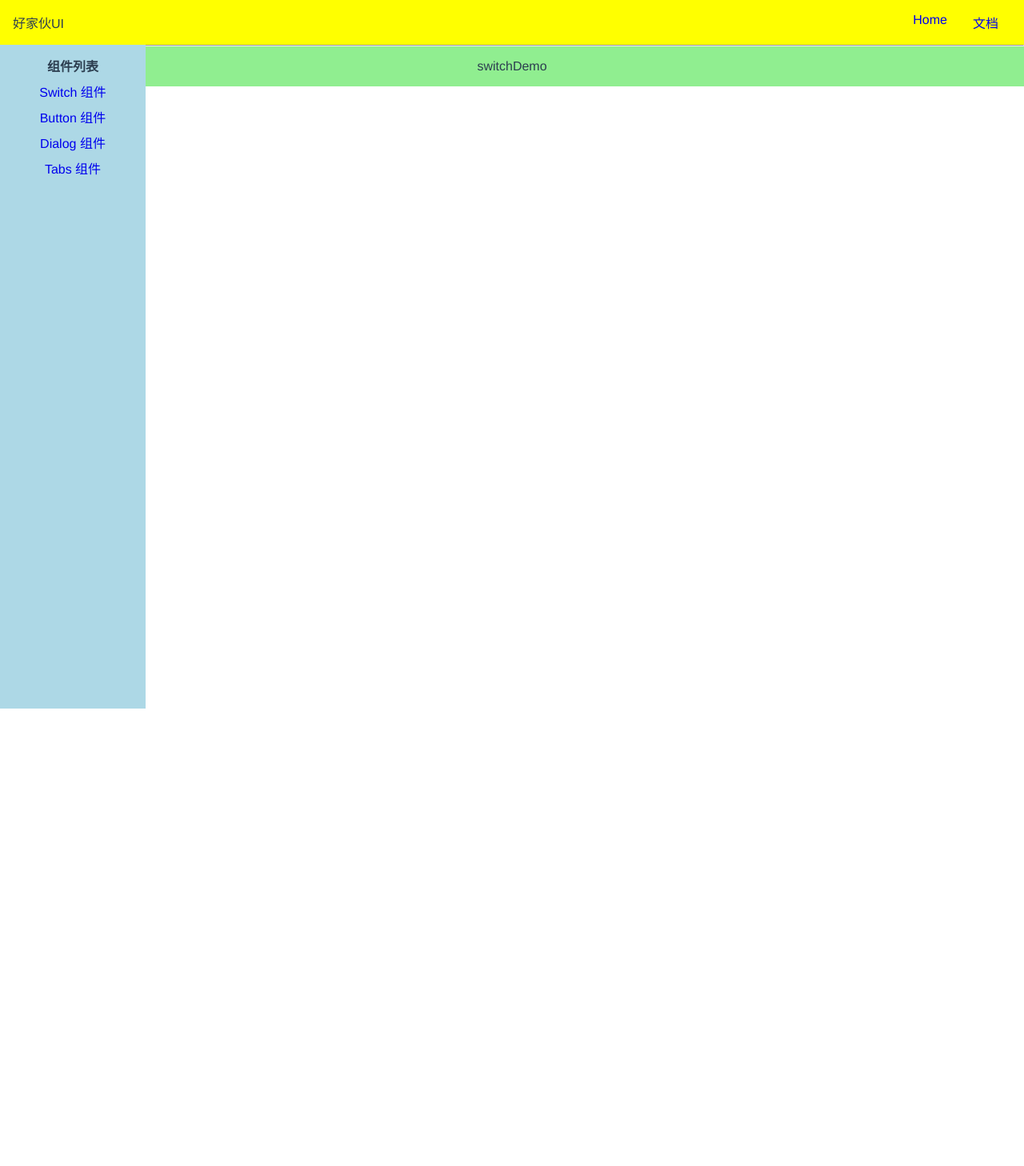
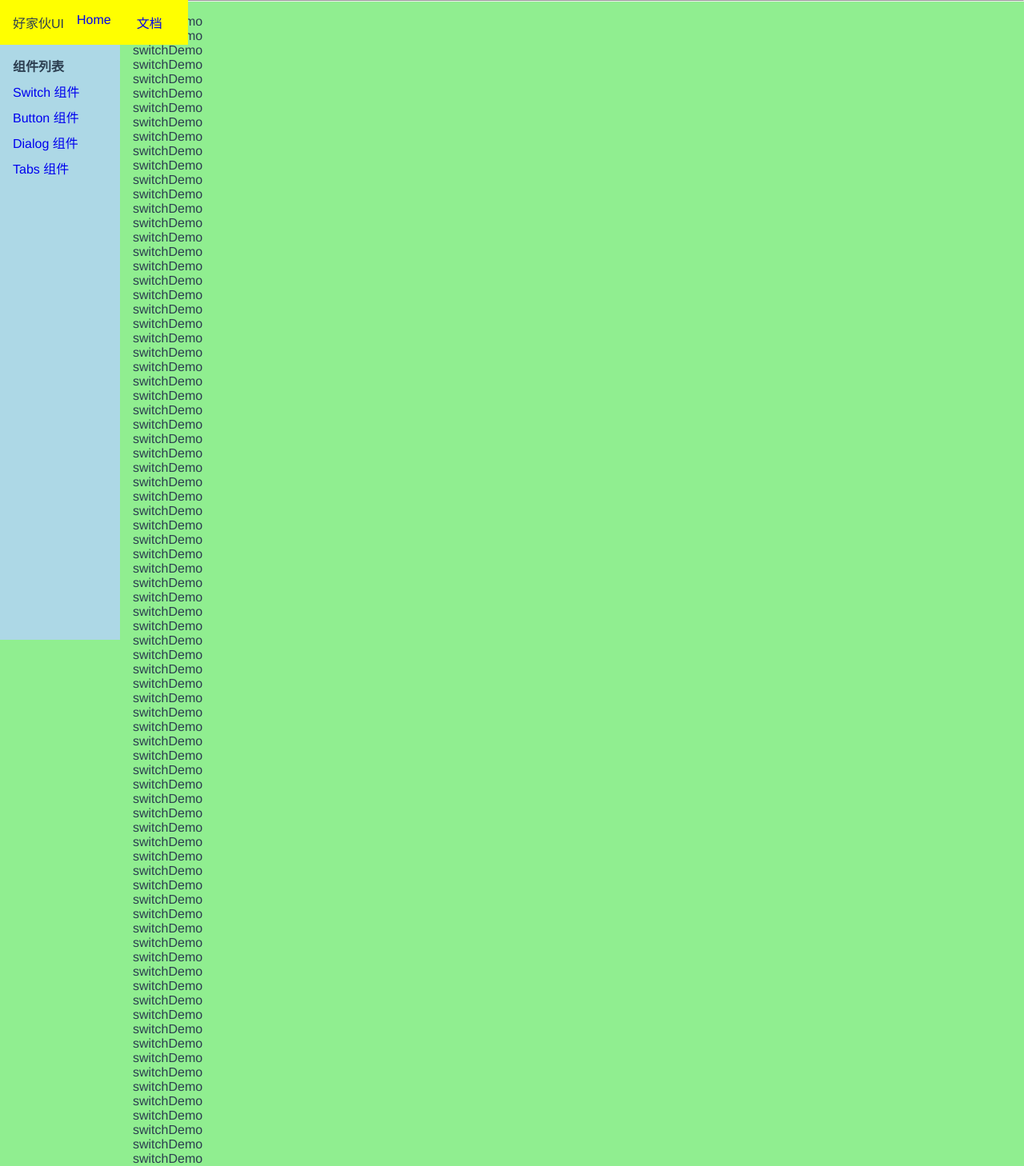
Before and after one commit to Glen-Ni/vue3wheels, a Vue app: page /#/doc/switch in a window 1280 px wide. Shown: the top 1458 px of the page at 80% size. Before the commit the page ends 800 px from the top, so only its background shows below. Built offline with nearby package versions, Linux system fonts and the light colour scheme.

Commit message:
样式优化

```diff
--- a/src/components/TopNav.vue
+++ b/src/components/TopNav.vue
@@ -17,10 +17,8 @@ export default {
   components: {},
   setup() {
     const asideVisible = inject("asideVisible");
-    console.log("topnav中：", asideVisible.value);
     const toogleAside = () => {
       asideVisible.value = !asideVisible.value;
-      console.log("clicked");
     };
     return { toogleAside };
   },
@@ -31,7 +29,9 @@ export default {
   background-color: yellow;
   display: flex;
   padding: 16px;
-  position: relative;
+  position: fixed;
+  top: 0;
+  left: 0;
   z-index: 10;
   align-items: center;
   justify-content: center;
--- a/src/index.css
+++ b/src/index.css
@@ -2,10 +2,12 @@
   font-family: Avenir, Helvetica, Arial, sans-serif;
   -webkit-font-smoothing: antialiased;
   -moz-osx-font-smoothing: grayscale;
-  text-align: center;
   color: #2c3e50;
 }
-span,div {
+span,
+div,
+aside,
+content {
   box-sizing: border-box;
 }
 body,
--- a/src/views/Doc.vue
+++ b/src/views/Doc.vue
@@ -1,5 +1,6 @@
 <template>
-  <TopNav />
+  <div class="layout">
+    <TopNav class="nav" />
     <div class="content">
       <aside v-if="asideVisible">
         <h2>组件列表</h2>
@@ -22,6 +23,7 @@
         <router-view />
       </main>
     </div>
+  </div>
 </template>
 <script>
 import { inject } from "vue";
@@ -39,10 +41,32 @@ export default {
 };
 </script>
 <style lang="scss">
+.layout {
+  display: flex;
+  flex-direction: column;
+  height: 100vh;
+  > .nav {
+    flex-shrink: 0;
+  }
+  > .content {
+    flex: 0;
+  }
+}
+
 .content {
   display: flex;
   > aside {
     flex-shrink: 0;
+  }
+  > main {
+    $asideWidth: 150px;
+    flex-grow: 1;
+    padding: 16px;
+    padding-left: $asideWidth + 16px;
+    background: lightgreen;
+  }
+}
+aside {
   background: lightblue;
   width: 150px;
   padding: 16px;
@@ -60,10 +84,4 @@ export default {
     }
   }
 }
-  > main {
-    flex-grow: 1;
-    padding: 16px;
-    background: lightgreen;
-  }
-}
 </style>
--- a/src/views/Home.vue
+++ b/src/views/Home.vue
@@ -4,8 +4,8 @@
     <h1>好家伙 UI</h1>
     <h2>用了好家伙UI，我直呼好家伙!</h2>
     <p class="actions">
-      <a href="###">GitHub</a>
-      <a href="#/doc">开始</a>
+      <a href="https://github.com/Glen-Ni/vue3wheels">GitHub</a>
+      <router-link to="/doc">开始</router-link>
     </p>
   </div>
 </template>
@@ -35,10 +35,12 @@ export default {
     a {
       display: inline-block;
       margin: 24px 8px;
-      line-height: 24px;
+      $h: 28px;
+      height: $h;
+      line-height: $h;
       width: 80px;
       border: 1px solid #888;
-      border-radius: 12px;
+      border-radius: $h/2;
       color: #777;
       background-color: #fff;
     }
--- a/src/views/docs/SwitchDemo.vue
+++ b/src/views/docs/SwitchDemo.vue
@@ -1,5 +1,94 @@
 <template>
   <div>
-    switchDemo
+    <div>switchDemo</div>
+    <div>switchDemo</div>
+    <div>switchDemo</div>
+    <div>switchDemo</div>
+    <div>switchDemo</div>
+    <div>switchDemo</div>
+    <div>switchDemo</div>
+    <div>switchDemo</div>
+    <div>switchDemo</div>
+    <div>switchDemo</div>
+    <div>switchDemo</div>
+    <div>switchDemo</div>
+    <div>switchDemo</div>
+    <div>switchDemo</div>
+    <div>switchDemo</div>
+    <div>switchDemo</div>
+    <div>switchDemo</div>
+    <div>switchDemo</div>
+    <div>switchDemo</div>
+    <div>switchDemo</div>
+    <div>switchDemo</div>
+    <div>switchDemo</div>
+    <div>switchDemo</div>
+    <div>switchDemo</div>
+    <div>switchDemo</div>
+    <div>switchDemo</div>
+    <div>switchDemo</div>
+    <div>switchDemo</div>
+    <div>switchDemo</div>
+    <div>switchDemo</div>
+    <div>switchDemo</div>
+    <div>switchDemo</div>
+    <div>switchDemo</div>
+    <div>switchDemo</div>
+    <div>switchDemo</div>
+    <div>switchDemo</div>
+    <div>switchDemo</div>
+    <div>switchDemo</div>
+    <div>switchDemo</div>
+    <div>switchDemo</div>
+    <div>switchDemo</div>
+    <div>switchDemo</div>
+    <div>switchDemo</div>
+    <div>switchDemo</div>
+    <div>switchDemo</div>
+    <div>switchDemo</div>
+    <div>switchDemo</div>
+    <div>switchDemo</div>
+    <div>switchDemo</div>
+    <div>switchDemo</div>
+    <div>switchDemo</div>
+    <div>switchDemo</div>
+    <div>switchDemo</div>
+    <div>switchDemo</div>
+    <div>switchDemo</div>
+    <div>switchDemo</div>
+    <div>switchDemo</div>
+    <div>switchDemo</div>
+    <div>switchDemo</div>
+    <div>switchDemo</div>
+    <div>switchDemo</div>
+    <div>switchDemo</div>
+    <div>switchDemo</div>
+    <div>switchDemo</div>
+    <div>switchDemo</div>
+    <div>switchDemo</div>
+    <div>switchDemo</div>
+    <div>switchDemo</div>
+    <div>switchDemo</div>
+    <div>switchDemo</div>
+    <div>switchDemo</div>
+    <div>switchDemo</div>
+    <div>switchDemo</div>
+    <div>switchDemo</div>
+    <div>switchDemo</div>
+    <div>switchDemo</div>
+    <div>switchDemo</div>
+    <div>switchDemo</div>
+    <div>switchDemo</div>
+    <div>switchDemo</div>
+    <div>switchDemo</div>
+    <div>switchDemo</div>
+    <div>switchDemo</div>
+    <div>switchDemo</div>
+    <div>switchDemo</div>
+    <div>switchDemo</div>
+    <div>switchDemo</div>
+    <div>switchDemo</div>
+    <div>switchDemo</div>
+    <div>switchDemo</div>
   </div>
 </template>
```
Lines whose indentation alone changed are shown as unchanged.
